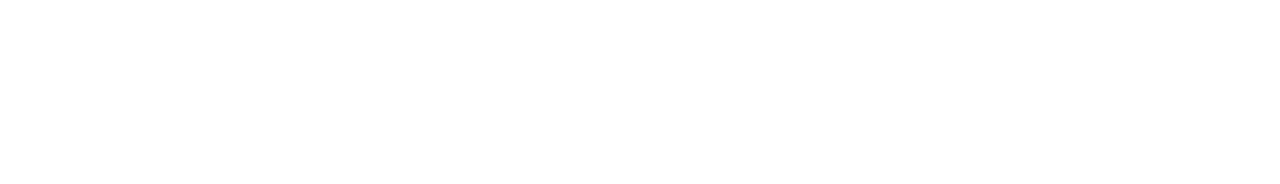
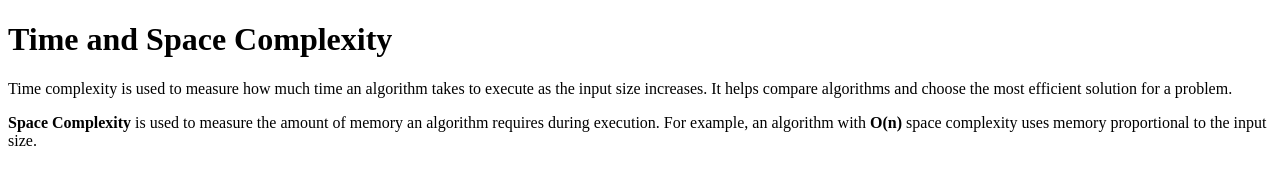
Before and after one commit to acciojob/time-and-space-complexity-deepakptdr2209, a website: page main.html in a window 1280 px wide. Drawn offline with Linux system fonts and the light colour scheme.

Commit message:
created a submission

```diff
--- a/main.html
+++ b/main.html
@@ -8,6 +8,15 @@
 
 <body>
 	<!-- the entire body must be written by student -->
+ <h1>Time and Space Complexity</h1>
+
+    <p>
+        Time complexity is used to measure how much time an algorithm takes to execute as the input size increases. It helps compare algorithms and choose the most efficient solution for a problem.
+    </p>
+
+    <p>
+        <b>Space Complexity</b> is used to measure the amount of memory an algorithm requires during execution. For example, an algorithm with <b>O(n)</b> space complexity uses memory proportional to the input size.
+    </p>
     <script type="text/javascript" src="./script.js">
 </script>
 
```
